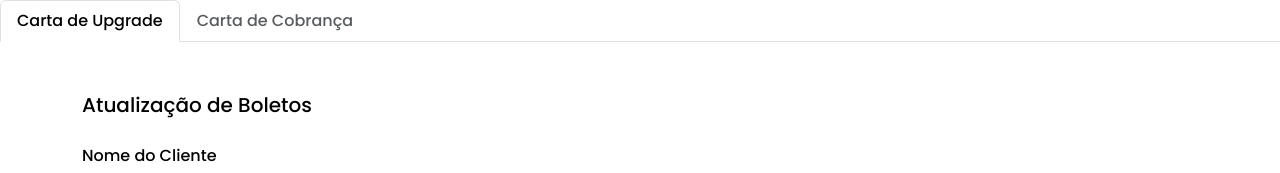
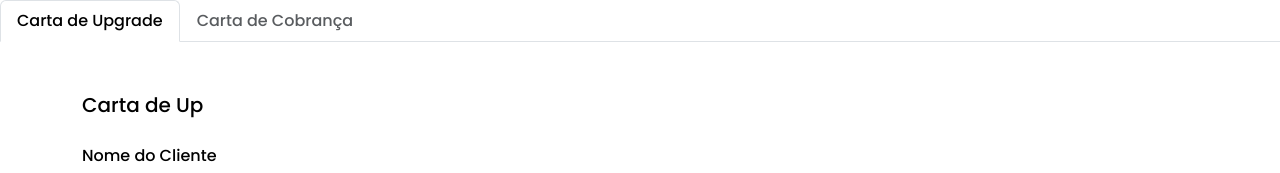
Before and after one commit to Joaodev777/up, a plain HTML site: page index.html in a window 1280 px wide. Shown: the top 173 px of the page. Drawn offline with nearby package versions, Linux system fonts and the light colour scheme.

Commit message:
Update index.html

```diff
--- a/index.html
+++ b/index.html
@@ -70,7 +70,7 @@
         </li>
     </ul>
     <div class="container mt-5">
-        <h5 class="modal-title">Atualização de Boletos</h5>
+        <h5 class="modal-title">Carta de Up</h5>
         <br>
         <form action="proce.php" method="post">
             <div class="mb-3">
```
